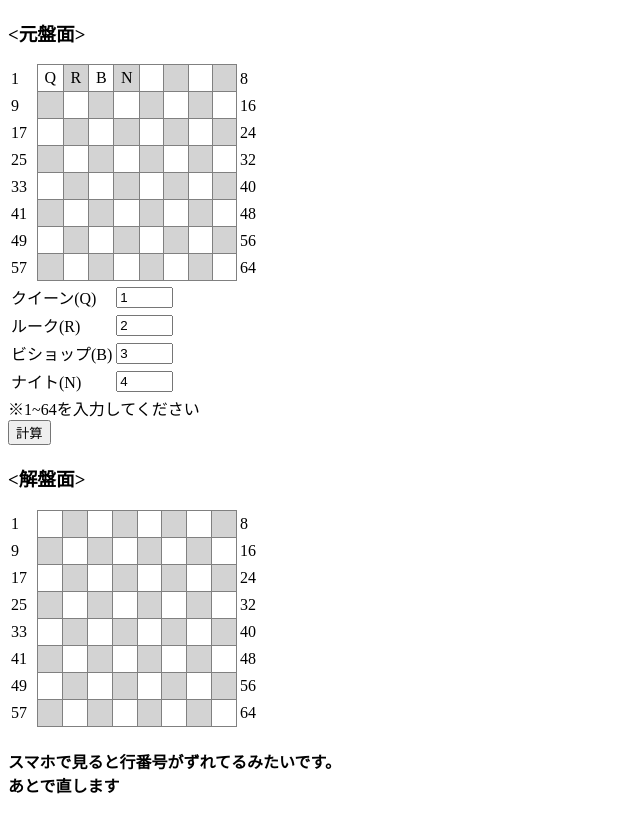
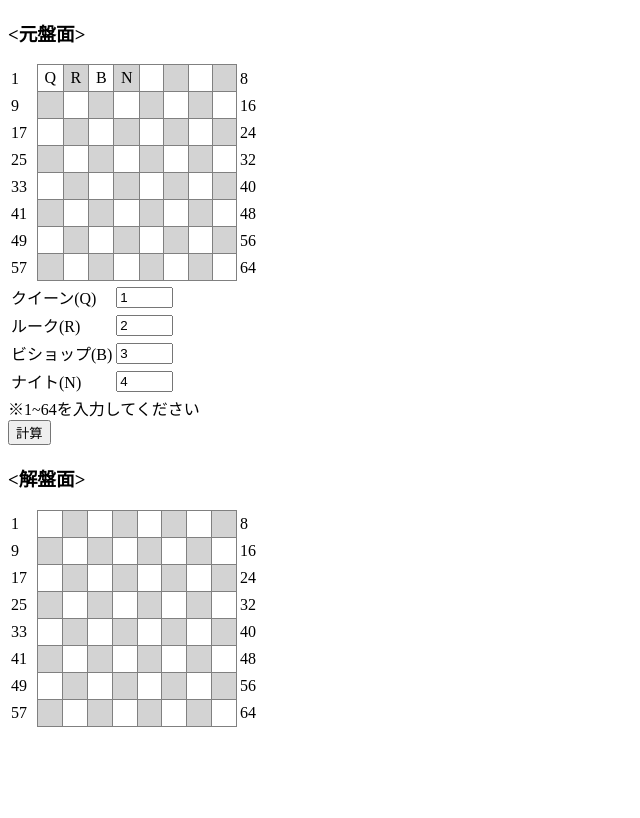
Before and after one commit to rft6/zetsu3, a plain HTML site: page chess/index.html in a window 1280 px wide. Shown: the whole page, without its empty margins (0-640 px from the left). Drawn offline with nearby package versions, Linux system fonts and the light colour scheme.

Commit message:
注意書き削除

```diff
--- a/chess/index.html
+++ b/chess/index.html
@@ -239,7 +239,4 @@
             <tr><td style="width:23px;height:23px;">64</td></tr>
         </table>
     </div>
-    <div>
-    <h4>スマホで見ると行番号がずれてるみたいです。<br>あとで直します</h4>
-    </div>
 </body>
```
